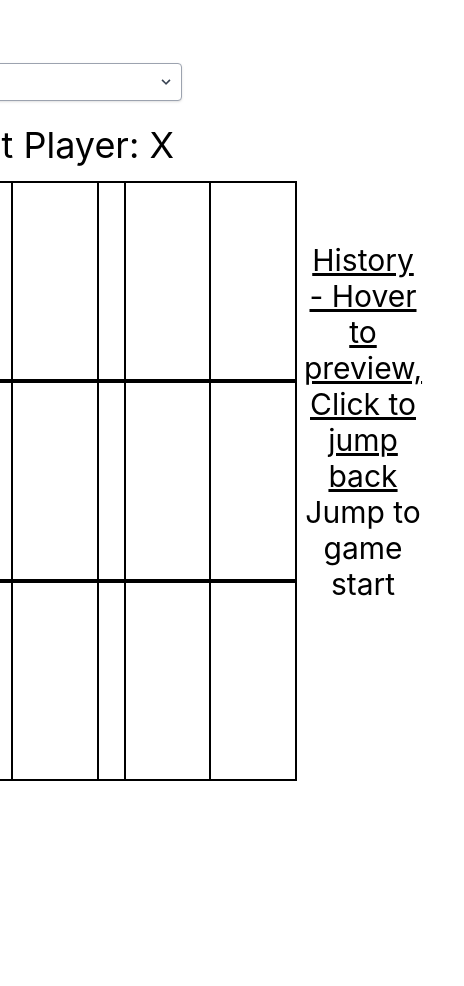
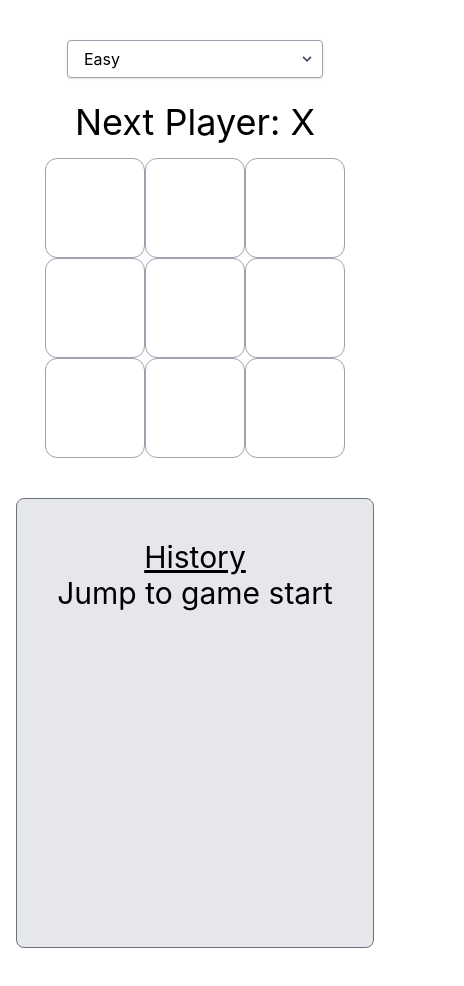
Before and after one commit to KlayClarke/reactJS_tictactoe, a React (Create React App) app: page / in a window 390 px wide. Shown: the whole page, 464 px wide, since content can reach past the window. Before the commit the page ends 844 px from the top, so only its background shows below. Built offline with nearby package versions, Linux system fonts and the light colour scheme; what js-confetti would draw is missing.

Commit message:
correct breakpoints and styles for responsiveness

```diff
--- a/src/components/Game.jsx
+++ b/src/components/Game.jsx
@@ -137,8 +137,8 @@ export default function Game() {
   aiChoose();
 
   return (
-    <div className="flex justify-center items-center gap-20">
-      <div className="flex flex-col justify-center items-center min-h-screen">
+    <div className="flex flex-col justify-center items-center min-h-screen mt-10 mb-10 lg:h-[1000px] lg:flex-row gap-10">
+      <div className="flex flex-col justify-center items-center">
         <div className="inline-block relative w-64">
           <select
             onChange={changeDifficulty}
@@ -176,11 +176,9 @@ export default function Game() {
       <div
         className={`${
           winner ? "blur-sm" : ""
-        } border-2 border-black border-opacity-0 p-10 min-h-fit max-w-xl flex flex-col justify-center items-center`}
+        } p-10 border border-gray-500 bg-gray-200 rounded-lg overflow-y-auto h-[450px]`}
       >
-        <h1 className="text-3xl underline text-center">
-          History - Hover to preview, Click to jump back
-        </h1>
+        <h1 className="text-3xl underline text-center">History</h1>
         <ul>{moves}</ul>
       </div>
     </div>
--- a/src/components/Square.jsx
+++ b/src/components/Square.jsx
@@ -1,12 +1,14 @@
 export default function Square(props) {
   return (
     <button
-      className={`${
-        props.winner ? "cursor-not-allowed" : ""
-      } text-4xl border-2 border-black min-w-[200px] min-h-[200px]`}
+      className={`${props.winner ? "cursor-not-allowed" : ""} ${
+        !props.value && !props.winner ? "hover:bg-slate-50" : ""
+      } text-4xl  border border-gray-400 rounded-xl h-[100px] w-[100px] md:h-[150px] md:w-[150px]`}
       onClick={props.winner || props.value ? undefined : () => props.onClick()}
     >
-      {props.value}
+      <div className="flex justify-center items-center text-6xl">
+        {props.value}
+      </div>
     </button>
   );
 }
```
